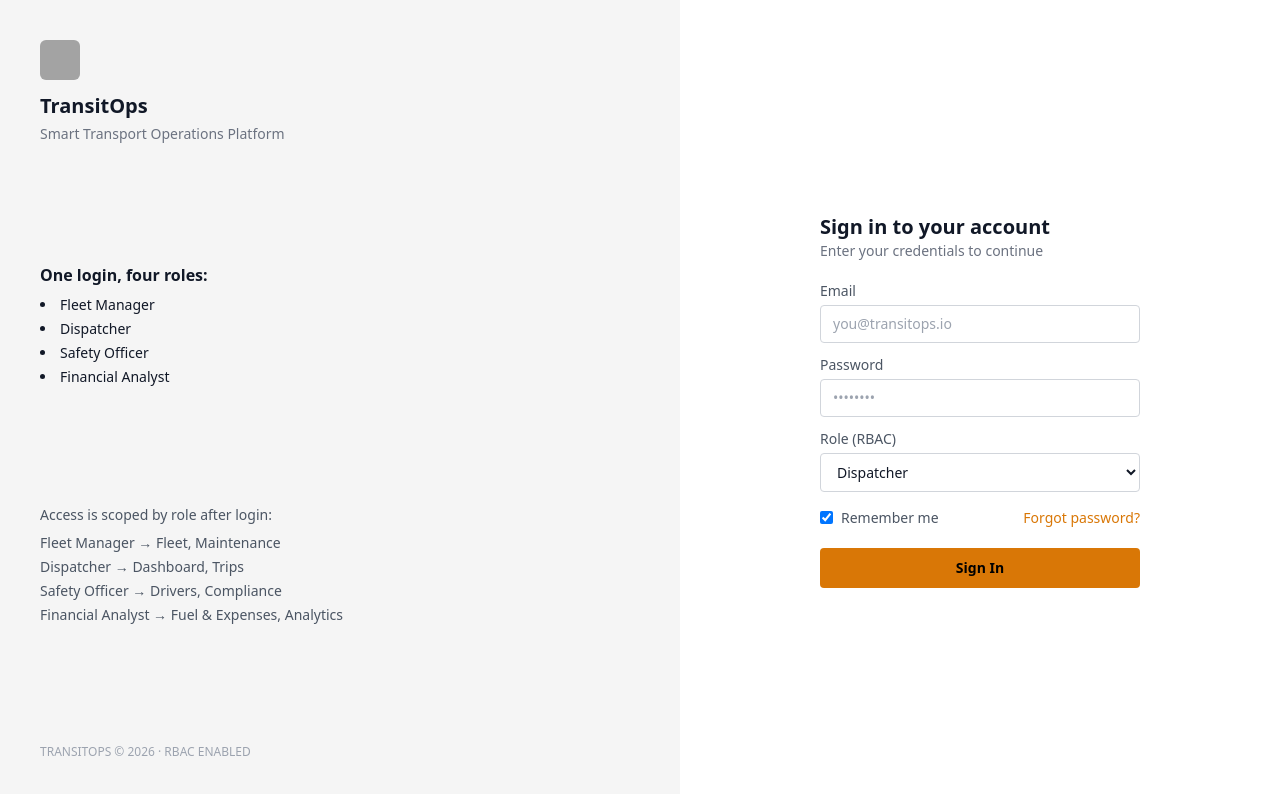
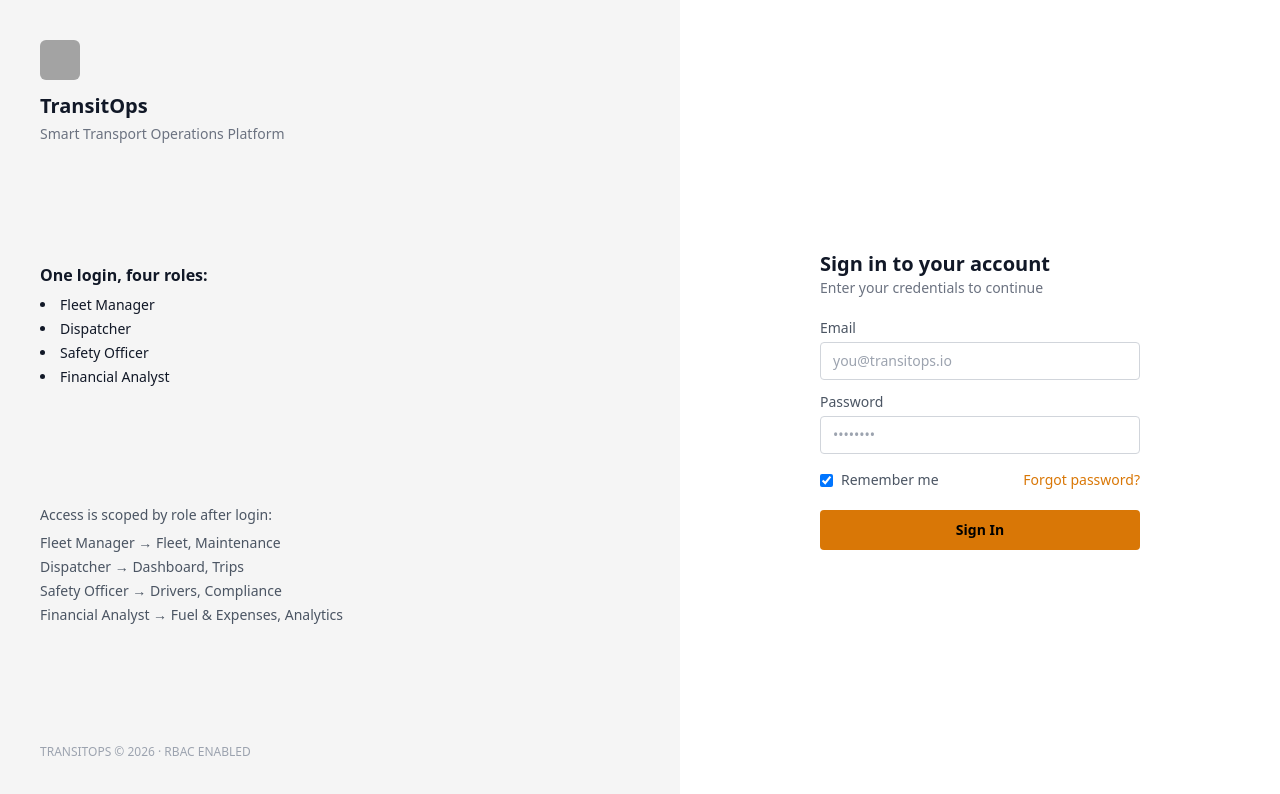
Before and after one commit to Parnika1804/OdooHackJGSG, a React (Create React App) app in the folder frontend/: page / in a window 1280 px wide. Shown: the top 794 px of the page. Built offline with nearby package versions, Linux system fonts and the light colour scheme.

Commit message:
connect login to backend

```diff
--- a/frontend/src/pages/Login.js
+++ b/frontend/src/pages/Login.js
@@ -1,17 +1,39 @@
 import { useState } from "react";
+import { useNavigate } from "react-router-dom";
+import axios from "axios";
 
-const roles = ["Dispatcher", "Fleet Manager", "Safety Officer", "Financial Analyst"];
+const roleRoutes = {
+  "Fleet Manager": "/vehicles",
+  "Dispatcher": "/dashboard",
+  "Safety Officer": "/drivers",
+  "Financial Analyst": "/fuel-expenses",
+};
 
 export default function Login() {
+  const navigate = useNavigate();
   const [email, setEmail] = useState("");
   const [password, setPassword] = useState("");
-  const [role, setRole] = useState(roles[0]);
   const [rememberMe, setRememberMe] = useState(true);
   const [error, setError] = useState("");
 
-  const handleSubmit = (e) => {
+  const handleSubmit = async (e) => {
     e.preventDefault();
-    console.log({ email, password, role, rememberMe });
+    setError("");
+    try {
+      const res = await axios.post("http://localhost:8000/login", {
+        email,
+        password,
+      });
+
+      const { access_token, user } = res.data;
+      localStorage.setItem("token", access_token);
+      localStorage.setItem("role", user.role);
+      localStorage.setItem("name", user.name);
+
+      navigate(roleRoutes[user.role] || "/dashboard");
+    } catch (err) {
+      setError(err.response?.data?.detail || "Invalid email or password");
+    }
   };
 
   return (
@@ -89,19 +111,6 @@ export default function Login() {
             className="w-full border border-gray-300 dark:border-neutral-700 bg-white dark:bg-neutral-900 text-gray-900 dark:text-neutral-100 rounded px-3 py-2 text-sm"
           />
 
-          <label className="block text-sm text-gray-600 dark:text-neutral-300 mt-3 mb-1">
-            Role (RBAC)
-          </label>
-          <select
-            value={role}
-            onChange={(e) => setRole(e.target.value)}
-            className="w-full border border-gray-300 dark:border-neutral-700 bg-white dark:bg-neutral-900 text-gray-900 dark:text-neutral-100 rounded px-3 py-2 text-sm"
-          >
-            {roles.map((r) => (
-              <option key={r} value={r}>{r}</option>
-            ))}
-          </select>
-
           <div className="flex justify-between items-center mt-4 text-sm">
             <label className="flex items-center gap-2 text-gray-600 dark:text-neutral-300">
               <input
```
Also changed, not shown: 1 other file (tests, documents, lock files or other folders).
